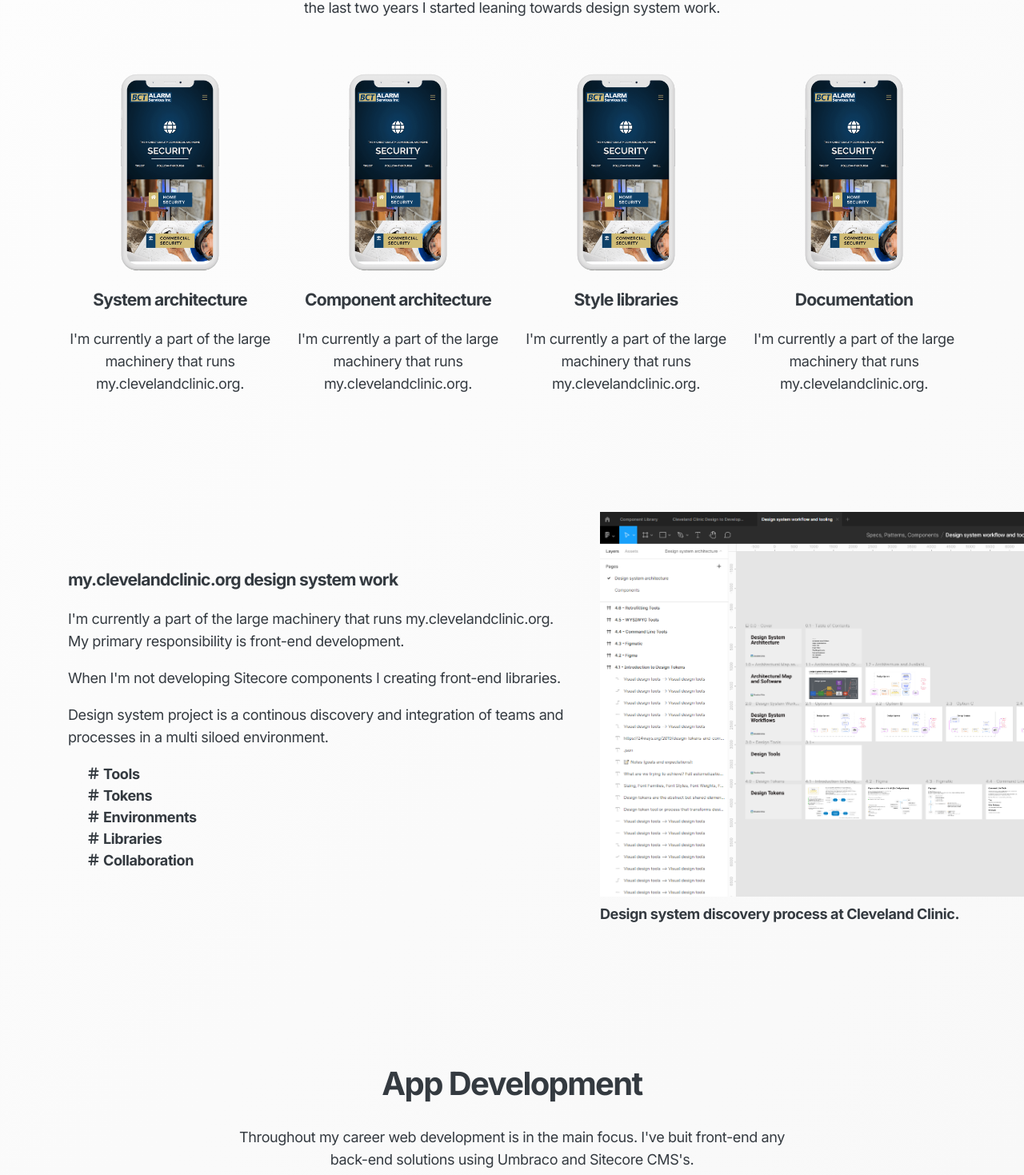
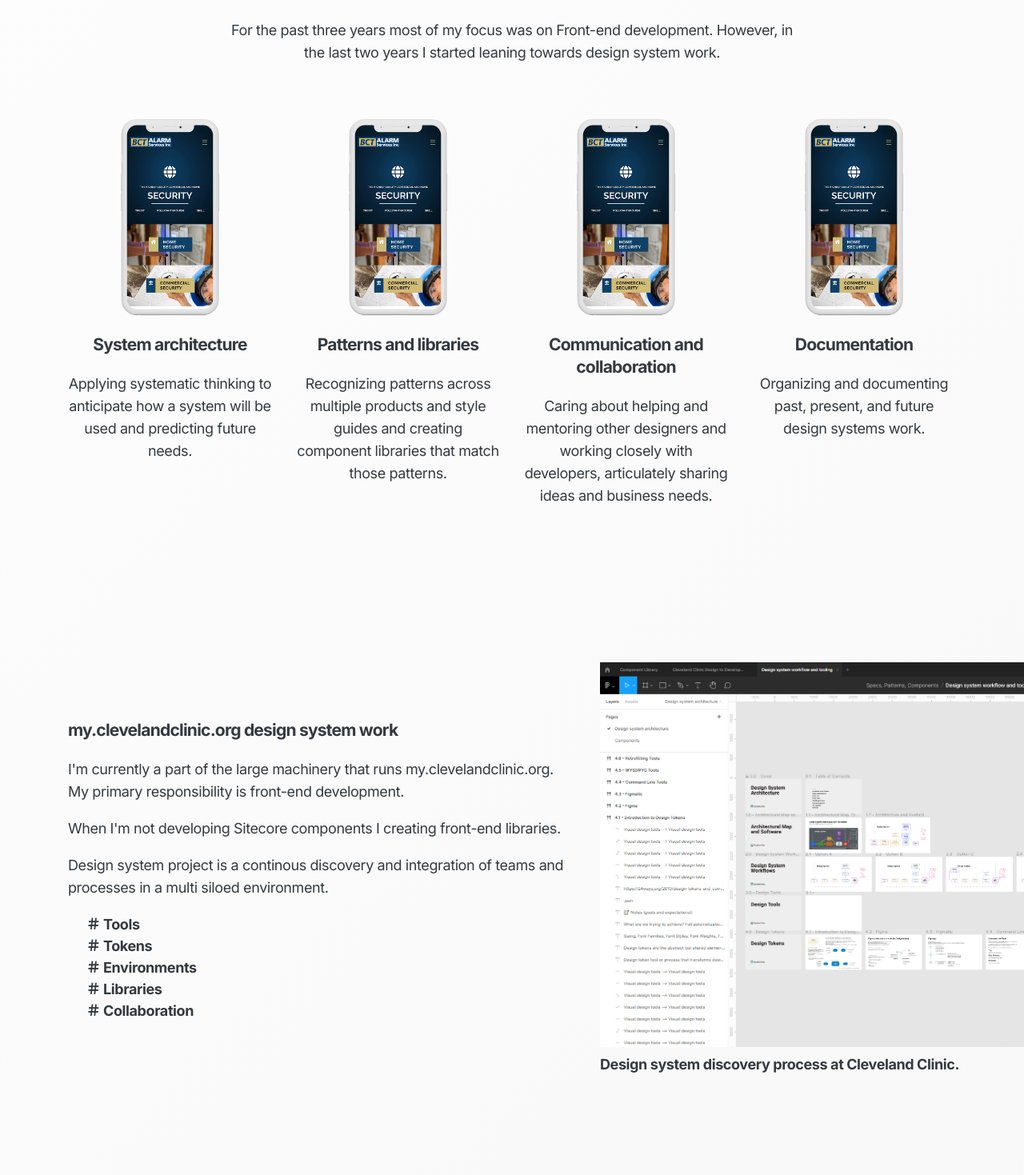
Before and after one commit to perkovz/personal-website, a Next.js app: page /projects in a window 1280 px wide. Shown: the part 1328-2797 px from the top of the page at 80% size. Built offline with nearby package versions, Linux system fonts and the light colour scheme.

Commit message:
Project page content updates.

```diff
--- a/pages/index.js
+++ b/pages/index.js
@@ -91,7 +91,7 @@
 
         <div className="col-12 col-sm-6 col-md-4">
           <h3 className="text-2xl">03. JAM Stack</h3>
-          <p>JAM stack development is my newest passion. Currently working on smaller to mid-size projects using these technologies:</p>
+          <p>JAM stack development is my newest passion. Currently working on smaller to mid-size projects using:</p>
           <ul className="bolded-list">
             <li>Next.js</li>
             <li>Eleventy</li>
--- a/pages/projects/index.js
+++ b/pages/projects/index.js
@@ -13,7 +13,7 @@
       <header className="row justify-content-md-center text-center mb-6">
         <div className="col col-lg-8 mb-4">
           <h1 className="text-4xl">Projects</h1>
-          <div className="text mb-5">I worked on the projects that scoped from single page apps to large websites culminating my current work for Cleveland Clinic.</div>
+          <div className="text mb-5">I worked on the projects that scoped from small single-page apps to huge data-driven websites, culminating my current work for Cleveland Clinic. You will be taken back in time as you scroll down the page, from the most recent to my older projects. </div>
         </div>
         <figure>
           <Image src="/design_to_dev_process.jpg" className="img-hero" width={1140} height={617} alt="Figma project full view" />
@@ -30,33 +30,33 @@
         </header>
 
         <article className="row mb-6">
-          <div className="col col-sm-6 col-lg-4 col-xl-3 align-self-center text-center">
+          <div className="col-12 col-sm-6 col-lg-4 col-xl-3 mb-5 text-center">
             <div className="card__image">
               <Image className="" src="/bct_mobile.png" layout="fill" objectFit="contain" alt="" />
             </div>
             <h3>System architecture</h3>
-            <p>I'm currently a part of the large machinery that runs my.clevelandclinic.org.</p>
+            <p>Applying systematic thinking to anticipate how a system will be used and predicting future needs.</p>
           </div>
-          <div className="col col-sm-6 col-lg-4 col-xl-3 align-self-center text-center">
+          <div className="col-12 col-sm-6 col-lg-4 col-xl-3 mb-5 text-center">
             <div className="card__image">
               <Image className="" src="/bct_mobile.png" layout="fill" objectFit="contain" alt="" />
             </div>
-            <h3>Component architecture</h3>
-            <p>I'm currently a part of the large machinery that runs my.clevelandclinic.org.</p>
+            <h3>Patterns and libraries</h3>
+            <p>Recognizing patterns across multiple products and style guides and creating component libraries that match those patterns.</p>
           </div>
-          <div className="col col-sm-6 col-lg-4 col-xl-3 align-self-center text-center">
+          <div className="col-12 col-sm-6 col-lg-4 col-xl-3 mb-5 text-center">
             <div className="card__image">
               <Image className="" src="/bct_mobile.png" layout="fill" objectFit="contain" alt="" />
             </div>
-            <h3>Style libraries</h3>
-            <p>I'm currently a part of the large machinery that runs my.clevelandclinic.org.</p>
+            <h3>Communication and collaboration</h3>
+            <p>Caring about helping and mentoring other designers and working closely with developers, articulately sharing ideas and business needs. </p>
           </div>
-          <div className="col col-sm-6 col-lg-4 col-xl-3 align-self-center text-center">
+          <div className="col-12 col-sm-6 col-lg-4 col-xl-3 text-center">
             <div className="card__image">
               <Image className="" src="/bct_mobile.png" layout="fill" objectFit="contain" alt="" />
             </div>
             <h3>Documentation</h3>
-            <p>I'm currently a part of the large machinery that runs my.clevelandclinic.org.</p>
+            <p>Organizing and documenting past, present, and future design systems work.</p>
           </div>
         </article>
         <article className="row">
@@ -85,8 +85,8 @@
       <section className="mb-7">
         <header className="row justify-content-md-center text-center mb-5">
           <div className="col col-lg-8">
-            <h2 className="text-3xl">App Development</h2>
-            <p>Throughout my career web development is in the main focus. I've buit front-end any back-end solutions using Umbraco and Sitecore CMS's.</p>
+            <h2 className="text-3xl">Product Design and Development</h2>
+            <p>I was responsible for creating, iterating, and delivering visual journeys that provided delightful experiences to our users and visitors. Paired with a back-end developer, we solved complex problems in the residential construction and facility management spaces.</p>
           </div>
         </header>
 
@@ -98,17 +98,21 @@
           </div>
           <div className="col-12 col-md-6 align-self-center">
             <h3 className="text-2xl">Dream book</h3>
-            <p>Somewhere between Pinterest and Houzzz, Dream book was designed and developed for the future homeowners.</p>
-            <p>Dream book is a web application that serves as a tool for interior and exterior design, home improvement and idea generation. Main purpose of the app is to streamline the proccess of house design, through visual project management of your dream home.</p>
-            <p>My small contribution was UI design and development.</p>
+            <p>Somewhere between Pinterest and Houzz, <a href="http://dreambook.us/" target="_blank" rel="noreferrer">Dream book</a> was designed and developed for future homeowners.</p>
+            <p>Dream book is a web application that serves as a tool for interior and exterior design, home improvement, and idea generation. The app's primary purpose is to streamline house design through visual project management of your dream home.</p>
+            <p><a href="https://www.behance.net/gallery/73263457/Dream-book-web-app-Case-Study" target="_blank" rel="noreferrer">My small contribution</a> consisted of:</p>
+            <ul className="bolded-list">
+              <li>UI design (Adobe XD)</li>
+              <li>UI development (JavaScript, jQuery)</li>
+            </ul>
           </div>
         </article>
 
         <article className="row mb-6">
           <div className="col-12 col-md-6 align-self-center">
             <h3 className="text-2xl">Provider Services</h3>
-            <p>Provider Services proprietary software called Cure is a web applicaiton for managing insurance data, patients and long-term care facilities.</p>
-            <p>My role in the application update was front-end development, UX/UI design of the new features, and redesign of the current ones. Read the case study here.</p>
+            <p>Provider Services proprietary software called Cure is a web application for managing insurance data, patients, and long-term care facilities.</p>
+            <p>My role in the application update was front-end development, UX, and UI design. Read the case study <a href="https://www.behance.net/gallery/73221473/Cure-Webapp-UX-Design-Case-Study" target="_blank" rel="noreferrer">here</a>.</p>
           </div>
           <div className="col-12 col-md-6 align-self-center offgrid">
             <figure className="offgrid-right">
@@ -123,12 +127,12 @@
           <header className="row justify-content-md-center text-center mb-5">
             <div className="col col-lg-8">
               <h2 className="text-3xl">Web Development</h2>
-              <p>I need some text in here to balance out the sections.</p>
+              <p>As a part of an agile development team, I'm building and working on enterprise-grade software systems built on top of the Microsoft .NET stack. As a front-end developer, I believe in web standards, performance, and accessibility to create more inclusive and faster experiences for our visitors.</p>
             </div>
           </header>
 
           <div className="row">
-            <div className="col-12 col-sm-6 col-lg-4">
+            <div className="col-12 col-sm-6 col-lg-4 mb-5">
               <div className="card text-center">
                 <div className="card__image">
                   <Image className="" src="/polychem.jpg" layout="fill" objectFit="contain" alt="" />
@@ -137,7 +141,7 @@
                 <div className="text-base px-2">For the last 3 years I have been working for Cleveland Clinic.</div>
               </div>
             </div>
-            <div className="col-12 col-sm-6 col-lg-4">
+            <div className="col-12 col-sm-6 col-lg-4 mb-5">
               <div className="card text-center">
                 <div className="card__image">
                   <Image className="" src="/bct.jpg" layout="fill" objectFit="contain" alt="" />
@@ -176,7 +180,7 @@
           <header className="row justify-content-md-center text-center mb-5">
             <div className="col col-lg-8">
               <h2 className="text-3xl">Motion Graphics</h2>
-              <p>Even though I'm not working as a motion graphics designer for some time now I still feel attachement and attraction towards the motion. Here I would like to share animations made as a part of marketing campaign for DayGlo's EZ pigment. Idea was to represent historical continuum from the very beginnings to the cooperation with Reebok. My roles on the project included art direction, illustration and animation.</p>
+              <p>Even though I'm no longer working as a motion graphics designer, I still feel attachment and attraction towards my old projects. I want to share three short animated movies we made for DayGlo's color corp. The idea was to represent a historical continuum from the very beginnings to the cooperation with Reebok. My roles in the project included art direction, illustration, and animation.</p>
             </div>
           </header>
 
@@ -186,8 +190,8 @@
                 <div width="640"
                   height="360" data-embed="JGmYkFWGX7M"><iframe allowFullScreen="" loading="lazy" src="https://www.youtube.com/embed/JGmYkFWGX7M?rel=0&amp;showinfo=0&amp;autoplay=1" srcDoc="<style>*{padding:0;margin:0;overflow:hidden}html,body{height:100%}img,span{position:absolute;width:100%;top:0;bottom:0;margin:auto}span{height:1.5em;text-align:center;font:48px/1.5 sans-serif;color:white;text-shadow:0 0 0.5em black}</style><a href=https://www.youtube.com/embed/JGmYkFWGX7M?rel=0&amp;showinfo=0&amp;autoplay=1><img src=/dglo-1.jpg alt='Dayglo history chapter 1'><span>▶</span></a>" frameBorder="0"></iframe>
                 </div>
-                <div className="card__title text-xl">DayGlo history Chapter 1</div>
-                <div className="text-base px-2">Early days of DayGlo. Exploration and the birth of flourescent pigment.</div>
+                <div className="card__title text-xl">DayGlo history chapter 1</div>
+                <div className="text-base px-2">Early days of DayGlo. Exploration and the birth of fluorescent pigment.</div>
               </div>
             </div>
             <div className="col-12 col-lg-4 mb-5">
@@ -195,8 +199,8 @@
                 <div width="640"
                   height="360" data-embed="JGmYkFWGX7M"><iframe allowFullScreen="" loading="lazy" src="https://www.youtube.com/embed/L4pgFWa_thk?rel=0&showinfo=0&autoplay=1" srcDoc="<style>*{padding:0;margin:0;overflow:hidden}html,body{height:100%}img,span{position:absolute;width:100%;top:0;bottom:0;margin:auto}span{height:1.5em;text-align:center;font:48px/1.5 sans-serif;color:white;text-shadow:0 0 0.5em black}</style><a href=https://www.youtube.com/embed/L4pgFWa_thk?rel=0&showinfo=0&autoplay=1><img src=/dglo-2.jpg alt='Dayglo history chapter 2'><span>▶</span></a>" frameBorder="0"></iframe>
                 </div>
-                <div className="card__title text-xl">DayGlo history Chapter 2</div>
-                <div className="text-base px-2">Second stage starting 1946. Dayglo established in Cleveland, OH.</div>
+                <div className="card__title text-xl">DayGlo history chapter 2</div>
+                <div className="text-base px-2">Second stage starting 1946. Dayglo was established in Cleveland, OH.</div>
               </div>
             </div>
             <div className="col-12 col-lg-4 mb-5">
@@ -204,8 +208,8 @@
                 <div width="640"
                   height="360" data-embed="JGmYkFWGX7M"><iframe allowFullScreen="" loading="lazy" src="https://www.youtube.com/embed/fQ6u3IDm9WE?rel=0&showinfo=0&autoplay=1" srcDoc="<style>*{padding:0;margin:0;overflow:hidden}html,body{height:100%}img,span{position:absolute;width:100%;top:0;bottom:0;margin:auto}span{height:1.5em;text-align:center;font:48px/1.5 sans-serif;color:white;text-shadow:0 0 0.5em black}</style><a href=https://www.youtube.com/embed/fQ6u3IDm9WE?rel=0&showinfo=0&autoplay=1><img src=/dglo-3.jpg alt='Dayglo history chapter 3'><span>▶</span></a>" frameBorder="0"></iframe>
                 </div>
-                <div className="card__title text-xl">DayGlo history Chapter 3</div>
-                <div className="text-base px-2">Modern days and the science behind flourescent pigments.</div>
+                <div className="card__title text-xl">DayGlo history chapter 3</div>
+                <div className="text-base px-2">Modern days and the science behind fluorescent pigments.</div>
               </div>
             </div>
           </div>
```
